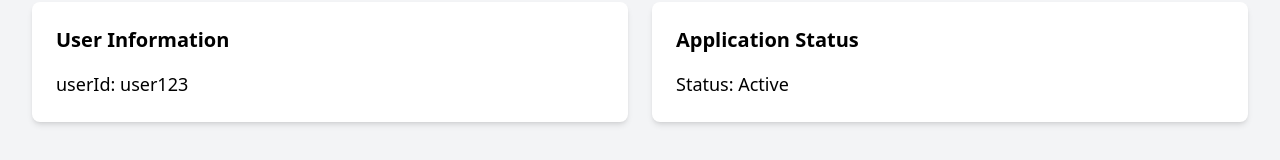
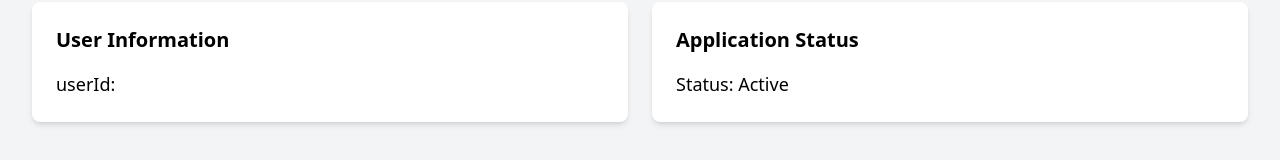
Before and after one commit to 0reilly/mernstarter, a React (Create React App) app in the folder frontend/: page / in a window 1280 px wide. Shown: the part 182-342 px from the top of the page. Built offline with nearby package versions, Linux system fonts and the light colour scheme; no server answers.

Commit message:
using localstorage to store userid

```diff
--- a/frontend/src/App.js
+++ b/frontend/src/App.js
@@ -5,7 +5,7 @@ import Dashboard from './components/Dashboard';
 const API_URL = process.env.REACT_APP_API_URL || 'http://localhost:5001';
 
 //simulated user ID
-const userId = 'user123';
+const userId = localStorage.getItem('userId');
 
 const App = () => {
   return (
--- a/frontend/src/index.js
+++ b/frontend/src/index.js
@@ -3,6 +3,10 @@ import { createRoot } from 'react-dom/client';
 import App from './App';
 import './index.css';
 import './tailwind.output.css';
+
+// Set a simulated userId in localStorage
+const simulatedUserId = 'user123'; // Replace with your desired user ID
+localStorage.setItem('userId', simulatedUserId);
 
 const root = createRoot(document.getElementById('root'));
 root.render(
```
